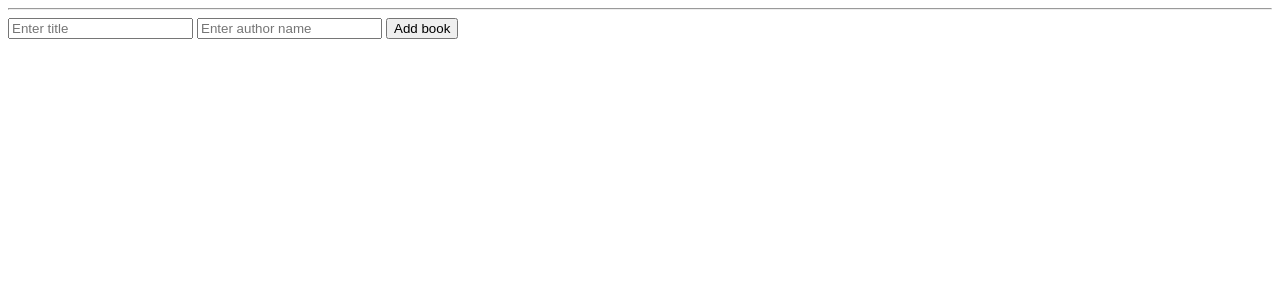
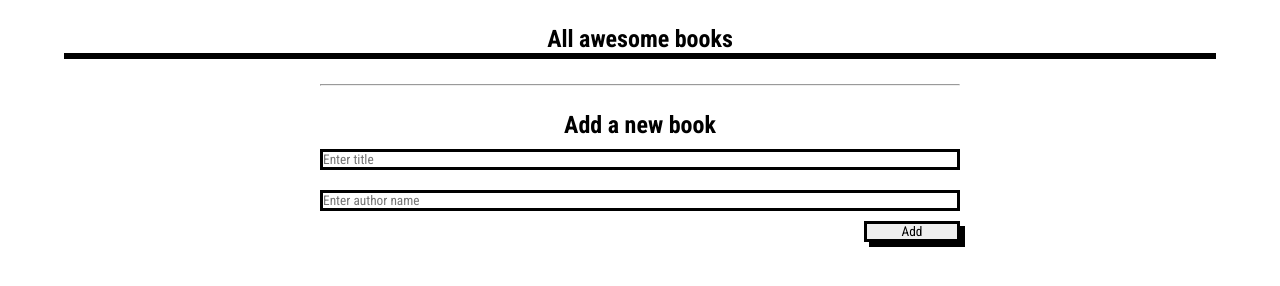
Before and after one commit to shuhad786/Awesome-books, a website: page index.html in a window 1280 px wide. Drawn offline with Linux system fonts and the light colour scheme.

Commit message:
Add style to the project

```diff
--- a/class.js
+++ b/class.js
@@ -2,6 +2,7 @@ const form = document.getElementById('form');
 const inputTitle = document.getElementById('title');
 const inputAuthor = document.getElementById('author');
 const displayList = document.getElementById('bookinfo');
+
 let btnList = [];
 class BookTemplate {
   constructor(title, author) {
@@ -17,6 +18,8 @@ class BookList {
     let bookAdded = new BookTemplate(title, author);
     this.bookArray.push(bookAdded);
     localStorage.setItem('BookLibrary', JSON.stringify(this.bookArray));
+    inputTitle.value = '';
+    inputAuthor.value = '';
   }
   displayBookList() {
     if(localStorage.getItem('BookLibrary') !== null) {
@@ -24,13 +27,24 @@ class BookList {
     }
     bookInfo.innerText = '';
     this.bookArray.forEach((item) => {
-      const titleHtml = document.createElement('p');
-      const authorHtml = document.createElement('p');
+      const container = document.createElement('div');
+      container.classList = 'dFlex container';
+      if(this.bookArray.indexOf(item)%2 === 0) {
+        container.classList.add('bgGray');
+      }
+      const p = document.createElement('p');
+      const titleHtml = document.createElement('span');
+      const by = document.createElement('span');
+      by.innerText = ' by ';
+      const authorHtml = document.createElement('span');
       const remove = document.createElement('button');
+      remove.classList = 'button';
       titleHtml.innerText = item.title;
       authorHtml.innerText = item.author;
       remove.innerText = 'Remove!';
-      bookInfo.append(titleHtml, authorHtml, remove);
+      p.append(titleHtml, by, authorHtml);
+      container.append(p, remove);
+      bookInfo.append(container);
     });
     btnList = Array.from(document.querySelectorAll('button'));
   }
--- a/index.html
+++ b/index.html
@@ -4,25 +4,33 @@
     <meta charset="UTF-8">
     <meta http-equiv="X-UA-Compatible" content="IE=edge">
     <meta name="viewport" content="width=device-width, initial-scale=1.0">
+    <link rel="preconnect" href="https://fonts.googleapis.com">
+    <link rel="preconnect" href="https://fonts.gstatic.com" crossorigin>
+    <link href="https://fonts.googleapis.com/css2?family=Roboto+Condensed:wght@300;400;700&display=swap" rel="stylesheet">
+    <link rel="stylesheet" href="style.css">
     <title>Awesome Books</title>
 </head>
 <body>
-  <section id="bookInfo">
+  <h1 class="headings">All awesome books</h1>
 
-  </section>
+    <article id="bookInfo" class="marginHauto border ">
 
-  <hr>
-  <form id="form" >
+    </article>
+
+
+
+
+  <hr class="marginHauto">
+  <h2 class="headings">Add a new book</h2>
+  <form id="form" class="dFlex marginHauto">
     <label for="title">
-
     </label>
-    <input type="text" name="title" placeholder="Enter title" id="title" >
+    <input class="border" type="text" name="title" placeholder="Enter title" id="title" >
 
     <label for="author">
-
     </label>
-    <input type="text" name="author" placeholder="Enter author name" id="author">
-    <input type="submit" value="Add book">
+    <input class="border" type="text" name="author" placeholder="Enter author name" id="author">
+    <input class="button border" type="submit" value="Add">
   </form>
   <script src="class.js"></script>
 </body>
--- /dev/null
+++ b/style.css
@@ -0,0 +1,58 @@
+* {
+  margin: 0;
+  padding: 0;
+  font-family: 'Roboto Condensed', sans-serif;
+  box-sizing: border-box;
+}
+.headings {
+  font-size: 1.5rem;
+  text-align: center;
+  margin-top: 25px;
+}
+
+.dFlex {
+  display: flex;
+}
+
+.marginHauto {
+  margin-left: auto;
+  margin-right: auto;
+}
+
+.border {
+  border: black solid 3px;
+}
+
+#bookInfo {
+  width: 90%;
+}
+
+.bgGray {
+  background-color: #CCC;
+}
+
+.container{
+  padding-right: 20px;
+  padding-top: 5px;
+  padding-bottom: 5px;
+  justify-content: space-between;
+  align-items: center;
+  margin-bottom:3px;
+}
+hr{
+  width: 50%;
+  margin-top:25px;
+}
+
+#form {
+  flex-direction: column;
+  width: 50%;
+  row-gap: 10px;
+}
+
+.button {
+
+  width: 15%;
+  margin-left: auto;
+  box-shadow:5px 5px #000;
+}
```
